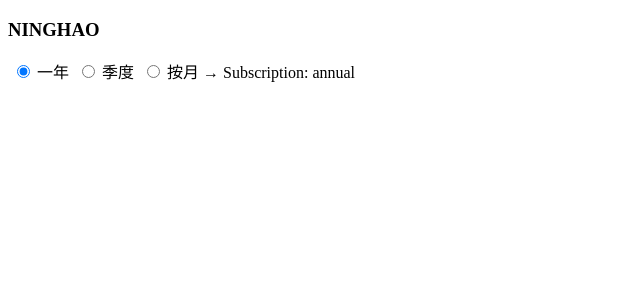
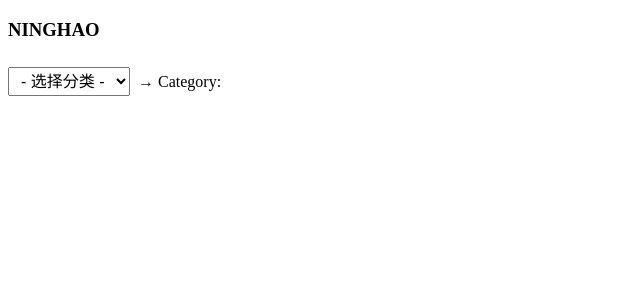
Before and after one commit to Maogxer/xb2-vue, a Vue app: page / in a window 1280 px wide. Shown: the top 300 px of the page, without its empty margins (0-640 px from the left). Built offline with nearby package versions, Linux system fonts and the light colour scheme.

Commit message:
选择列表（Select）

```diff
--- a/src/app/app.vue
+++ b/src/app/app.vue
@@ -1,27 +1,11 @@
 <template>
   <h3> {{ name }} </h3>
-  <label for="subscription-annual">
-    <input id="subscription-annual"
-           type="radio"
-           value="annual"
-           v-model="subscription" />
-    一年
-  </label>
-  <label for="subscription-quarterly">
-    <input id="subscription-quarterly"
-           type="radio"
-           value="quarterly"
-           v-model="subscription" />
-    季度
-  </label>
-  <label for="subscription-monthly">
-    <input id="subscription-monthly"
-           type="radio"
-           value="monthly"
-           v-model="subscription" />
-    按月
-  </label>
-  <span>→ Subscription: {{ subscription }}</span>
+  <select v-model="category">
+    <option value="">- 选择分类 -</option>
+    <option value="development">应用开发</option>
+    <option value="game">游戏开发</option>
+  </select>
+  <span>→ Category: {{ category }}</span>
 </template>
 
 <script>
@@ -29,7 +13,7 @@ export default {
   data () {
     return {
       name: 'NINGHAO',
-      subscription: 'annual'
+      category: ''
     }
   }
 }
```
